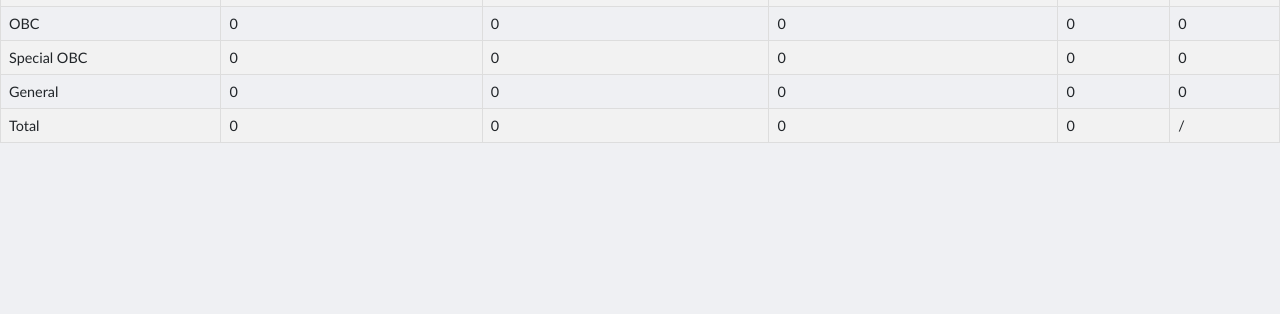
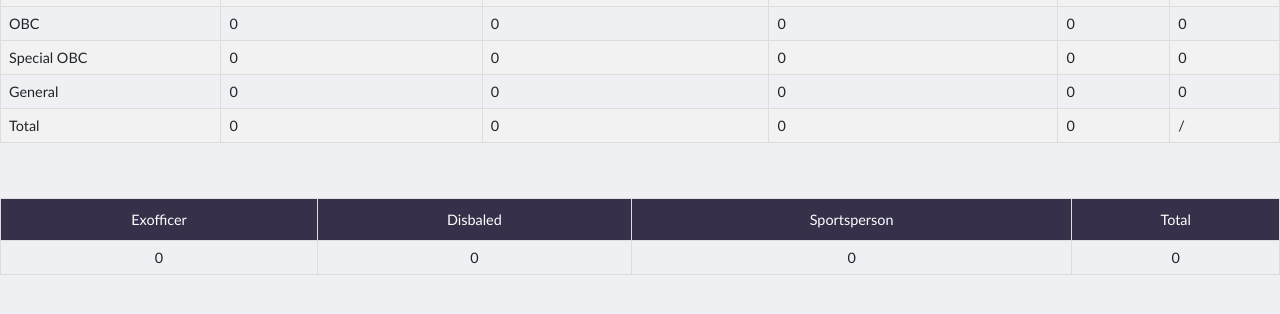
Before and after one commit to abhishekthakur1995/SKB-ULB, a PHP site: page /reservation_table.php in a window 1280 px wide. Shown: the part 298-612 px from the top of the page. Run offline with PHP 8.4, Linux system fonts and the light colour scheme; the visitor is signed in with stand-in values (Sample User, id 1); data that the repository does not hold is empty; some libraries are stand-ins or nearby versions.

Commit message:
#showing reservation for special categories.

```diff
--- a/common/common.php
+++ b/common/common.php
@@ -263,6 +263,18 @@ class Common {
 	const noTransferCriteria = [
 		'SC_FEMALE_DIVORCEE', 'ST_FEMALE_DIVORCEE'
 	];
+
+	public static function getTotalSeatsForExofficer($totalUlbSeats) {
+		return self::getPercentage(self::categoryResPercentage['EXOFFICER'], $totalUlbSeats);
+	}
+
+	public static function getTotalSeatsForDisabled($totalUlbSeats) {
+		return self::getPercentage(self::categoryResPercentage['DISABLED'], $totalUlbSeats);
+	}
+
+	public static function getTotalSeatsForSportsperson($totalUlbSeats) {
+		return self::getPercentage(self::categoryResPercentage['SPORTSPERSON'], $totalUlbSeats);
+	}
 
 	public static function getCodeForSelectionCriteria($criteria) {
 		return self::codes[strtoupper($criteria)];
--- a/reservation_table.php
+++ b/reservation_table.php
@@ -28,6 +28,10 @@ $totalSeatsInSeletedUlb = Common::getTotalSeatsForUlbByName($_SESSION['ulb_regio
 if($insertToDB == true) {
     Common::populateReservationChartTable('TOTAL_SEATS', $totalSeatsInSeletedUlb);
 }
+
+$totalSeatsForExOfficer = Common::getTotalSeatsForExofficer($totalSeatsInSeletedUlb);
+$totalSeatsForDisabled = Common::getTotalSeatsForDisabled($totalSeatsInSeletedUlb);
+$totalSeatsForSportsperson = Common::getTotalSeatsForSportsperson($totalSeatsInSeletedUlb);
 
 $totalSeatsForSC = Common::getTotalSeatsByCategoryName('SC', $totalSeatsInSeletedUlb);
 $totalSeatsForSCFemale = Common::getTotalSeatsByGender('F', $totalSeatsForSC);
@@ -173,6 +177,26 @@ if($insertToDB == true) {
                 </tr>
             </tbody>
         </table>
+
+        <table class="ulb-table">
+            <thead>
+                <tr>
+                    <th>Exofficer</th>
+                    <th>Disbaled</th>
+                    <th>Sportsperson</th>
+                    <th>Total</th>
+                </tr>
+            </thead>
+            <tbody>
+                <tr>
+                    <td class="text-align-center"><?php echo $totalSeatsForExOfficer; ?></td>
+                    <td class="text-align-center"><?php echo $totalSeatsForDisabled; ?></td>
+                    <td class="text-align-center"><?php echo $totalSeatsForSportsperson; ?></td>
+                    <td class="text-align-center"><?php echo $totalSeatsForExOfficer + $totalSeatsForDisabled + $totalSeatsForSportsperson; ?></td>
+                </tr>
+            </tbody>
+        </table>
+
     </div>
 </body>
 </html>
```
